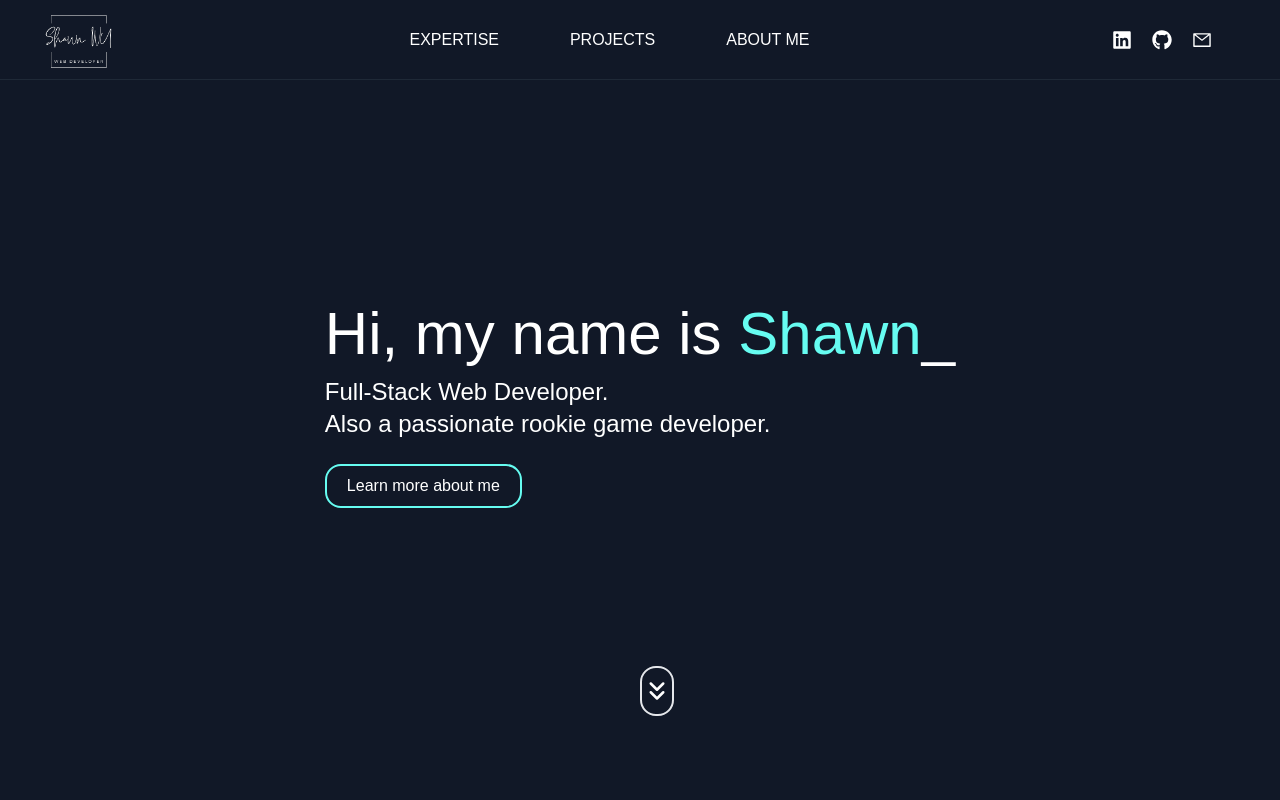
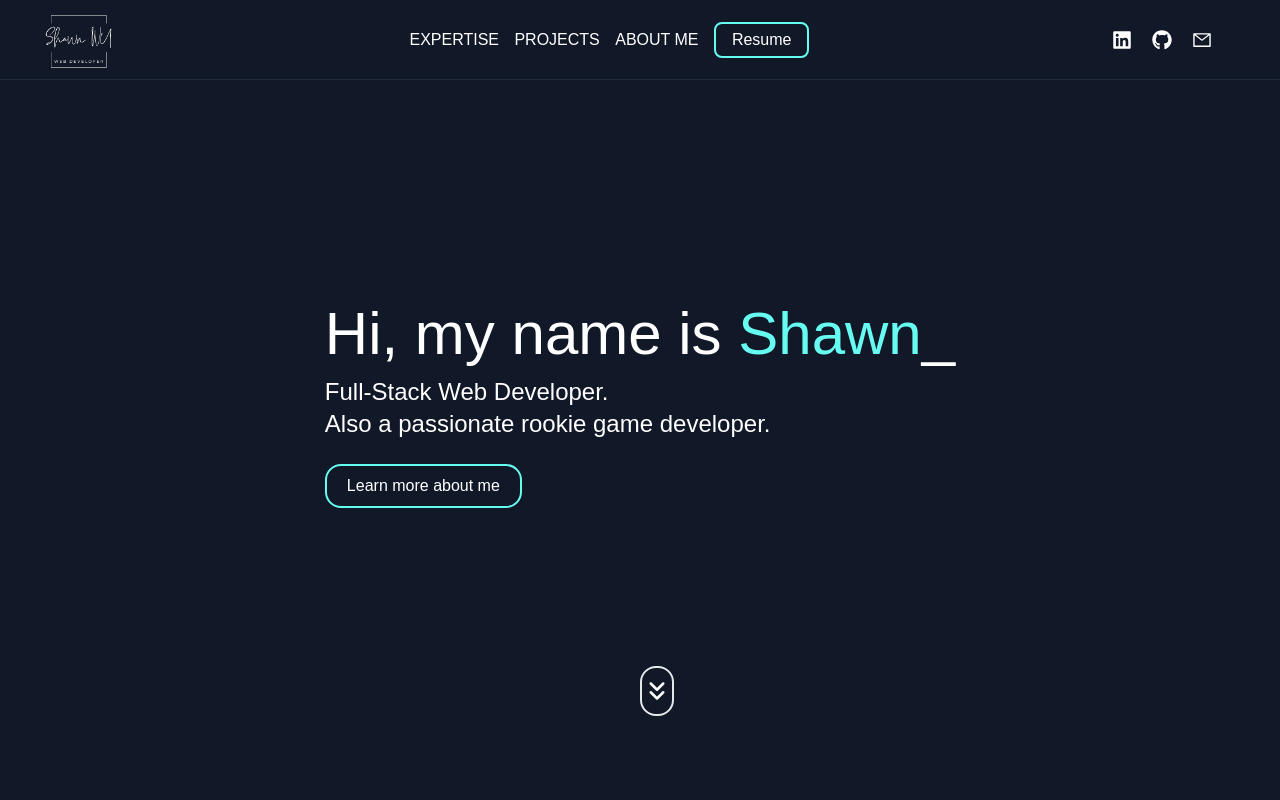
Before and after one commit to XianFengWu1996/personal-portfolio, a Next.js app: page / in a window 1280 px wide. Shown: the top 800 px of the page. Built offline with nearby package versions, Linux system fonts and the light colour scheme; a web font is replaced by a local one.

Commit message:
add in resume button

```diff
--- a/src/components/Navbar/DesktopNav.tsx
+++ b/src/components/Navbar/DesktopNav.tsx
@@ -20,10 +20,13 @@ const DesktopNav = (props: DesktopNavProps) => {
 
         {/* navigation buttons */}
         <div className="hidden md:flex">
-          <ul className=" w-[400px] flex justify-between uppercase cursor-pointer">
+          <ul className=" w-[400px] flex justify-between uppercase cursor-pointer items-center">
             <Link href={'/'}>Expertise</Link>
             <Link href={'/'}>Projects</Link>
             <Link href={'/'}>About Me</Link>
+            <button className="border-[#66fcf1] rounded-lg border-2 px-4 py-1">
+              Resume
+            </button>
           </ul>
         </div>
 
--- a/src/components/Navbar/MobileNav.tsx
+++ b/src/components/Navbar/MobileNav.tsx
@@ -25,7 +25,7 @@ const MobileNav = (props: MobileNavProps) => {
             : 'md:hidden fixed left-[-100%] w-[75%] bg-gray-900 h-full ease-in duration-300'
         }
       >
-        <div className="flex flex-col justify-between h-[75%] w-full">
+        <div className="flex flex-col justify-between h-[90%] w-full">
           {/* Logo and Close button  */}
           <div className="flex justify-between items-center ">
             <div>
@@ -47,6 +47,10 @@ const MobileNav = (props: MobileNavProps) => {
             <Link href={'/'}>About Me</Link>
           </ul>
 
+          <button className="border-[#66fcf1] rounded-lg border-2 px-4 py-1 w-[50%]">
+            Resume
+          </button>
+
           {/* Social  */}
           <SocialIcons />
         </div>
```
